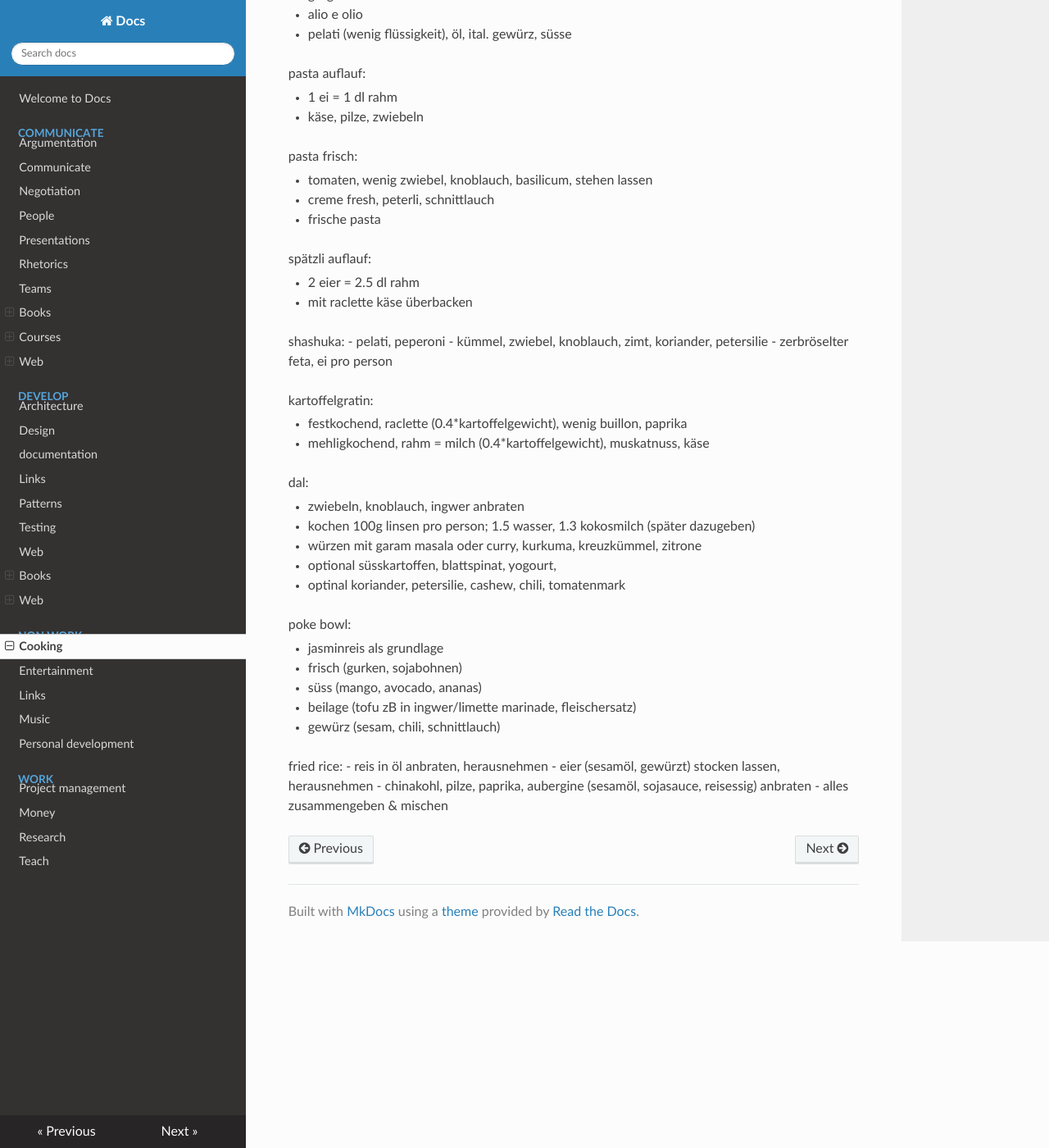
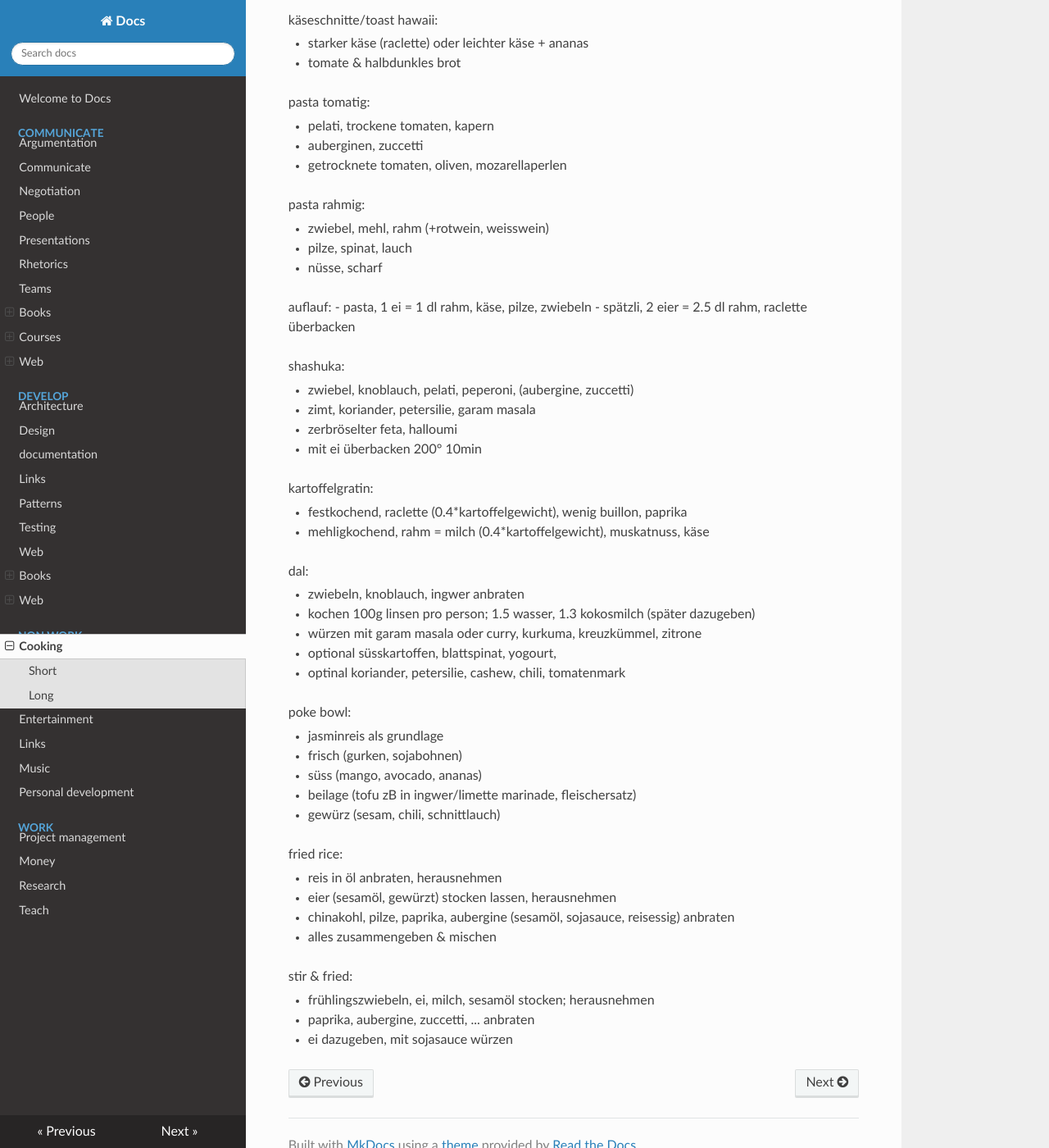
Before and after one commit to famoser/docs, an MkDocs documentation site: the page built from docs/non-work/coocking.md, in a window 1280 px wide and 1400 px high, scrolled down 1397 px. Shown: the whole window at 82% size. Built offline with MkDocs 1.6.1, drawn with Linux system fonts in a browser that asks for light colours; nearby versions of some CDN libraries; some of the changed text lies outside the part shown.

Commit message:
Working on cooking

```diff
--- a/docs/non-work/coocking.md
+++ b/docs/non-work/coocking.md
@@ -1,4 +1,23 @@
 # Cooking
+
+## Short
+
+pasta sauce:
+
+- mascarpone
+- gorgonzola
+- alio e olio
+- pelati (wenig flüssigkeit), öl, ital. gewürz, süsse
+- creme fresh, peterli, schnittlauch
+- tomaten, wenig zwiebel, knoblauch, basilicum, stehen lassen (nicht kochen)
+- pesto
+
+beilage:
+
+- frische pasta
+- gnocci
+
+## Long
 
 risotto:
 
@@ -32,11 +51,11 @@
 
 wähe:
 
+- kuchenteig, zwiebeln
 - 2 eier = 1 dl milch
 - pilze, lauch
 - oder 200g rüebli, gruyere
 - oder käsemischung
-- kuchenteig, zwiebeln
 
 käseschnitte/toast hawaii:
 
@@ -55,33 +74,16 @@
 - pilze, spinat, lauch
 - nüsse, scharf
 
-pasta quick:
-
-- mascarpone
-- gorgonzola
-- alio e olio
-- pelati (wenig flüssigkeit), öl, ital. gewürz, süsse
-
-pasta auflauf:
-
-- 1 ei = 1 dl rahm
-- käse, pilze, zwiebeln
-
-pasta frisch:
-
-- tomaten, wenig zwiebel, knoblauch, basilicum, stehen lassen
-- creme fresh, peterli, schnittlauch
-- frische pasta
-
-spätzli auflauf:
-
-- 2 eier = 2.5 dl rahm
-- mit raclette käse überbacken
+auflauf:
+- pasta, 1 ei = 1 dl rahm, käse, pilze, zwiebeln
+- spätzli, 2 eier = 2.5 dl rahm, raclette überbacken
 
 shashuka:
-- pelati, peperoni
-- kümmel, zwiebel, knoblauch, zimt, koriander, petersilie
-- zerbröselter feta, ei pro person
+
+- zwiebel, knoblauch, pelati, peperoni, (aubergine, zuccetti)
+- zimt, koriander, petersilie, garam masala
+- zerbröselter feta, halloumi
+- mit ei überbacken 200° 10min
 
 kartoffelgratin:
 
@@ -105,7 +107,14 @@
 - gewürz (sesam, chili, schnittlauch)
 
 fried rice:
+
 - reis in öl anbraten, herausnehmen
 - eier (sesamöl, gewürzt) stocken lassen, herausnehmen
 - chinakohl, pilze, paprika, aubergine (sesamöl, sojasauce, reisessig) anbraten
 - alles zusammengeben & mischen
+
+stir & fried:
+
+- frühlingszwiebeln, ei, milch, sesamöl stocken; herausnehmen
+- paprika, aubergine, zuccetti, ... anbraten
+- ei dazugeben, mit sojasauce würzen
--- a/mkdocs.yml
+++ b/mkdocs.yml
@@ -3,3 +3,6 @@
   name: 'readthedocs'
 
 extra_css: ["css/typography.css"]
+
+markdown_extensions:
+  - sane_lists
```
Also changed, not shown: docs/communicate/books/crucial conversations.md (+2 -1 lines).
